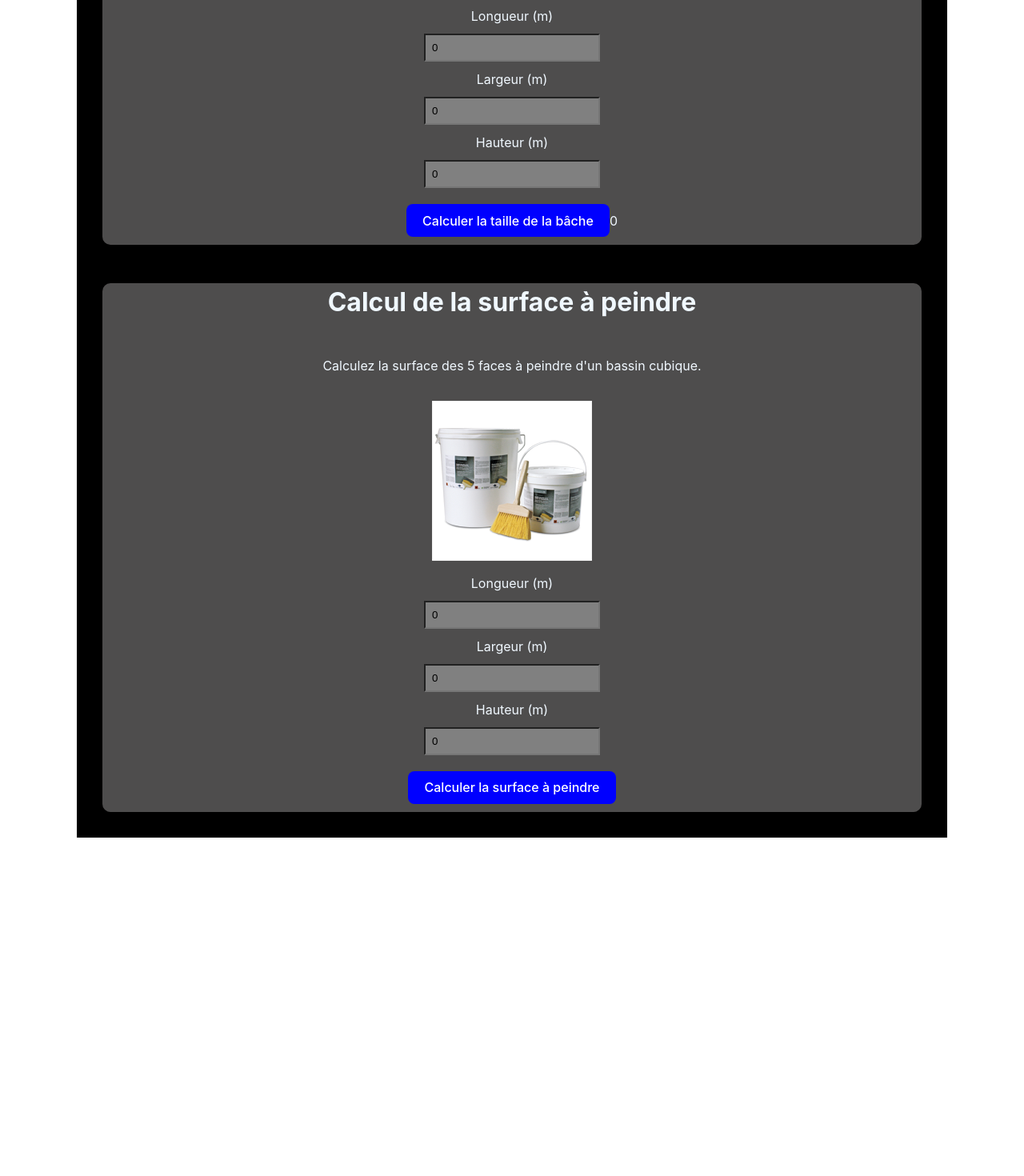
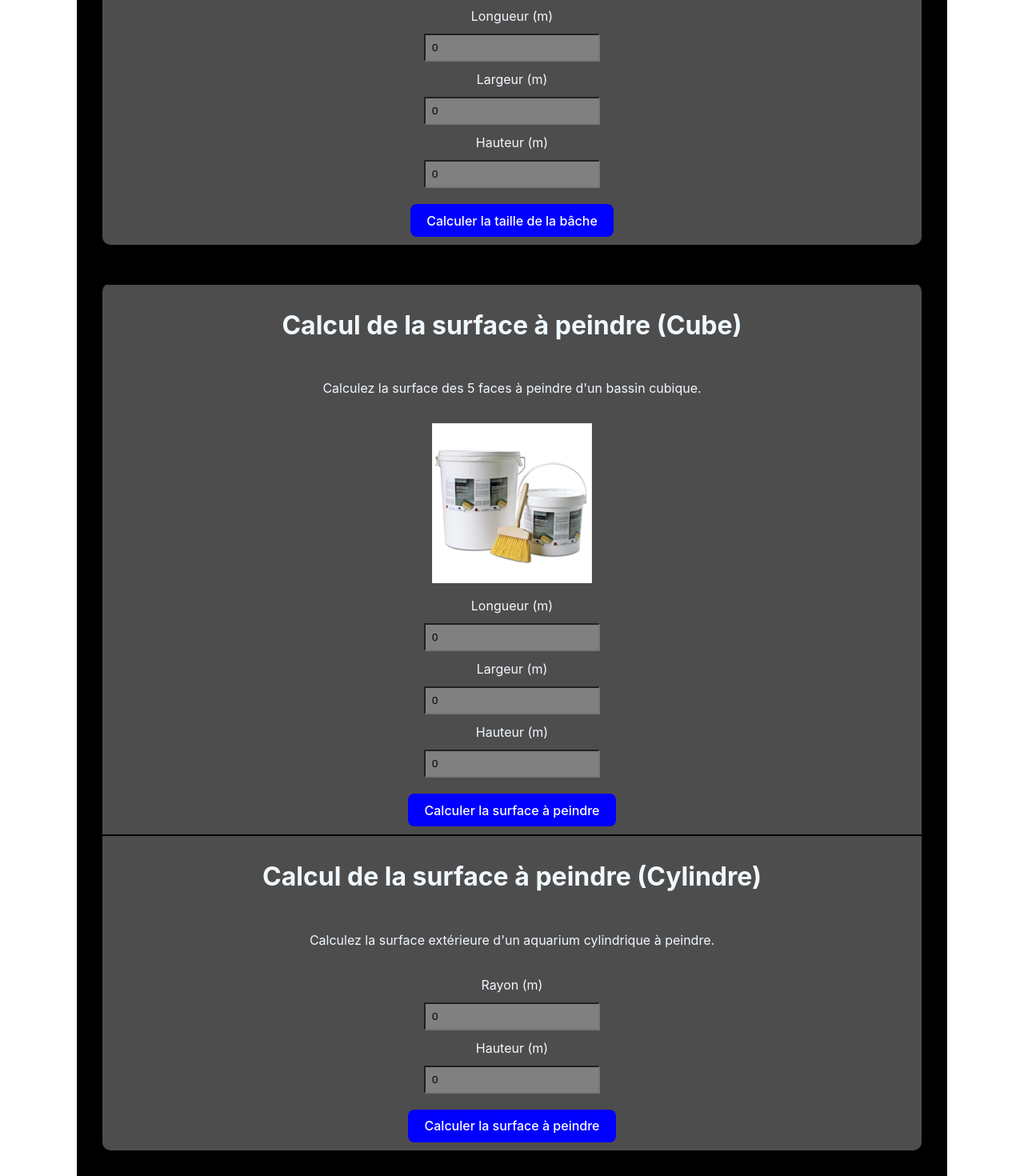
Before and after one commit to NickoDev974/AquaCalcul, a React (Vite) app: page / in a window 1280 px wide. Shown: the part 3305-4775 px from the top of the page at 80% size. Before the commit the page ends 4352 px from the top, so only its background shows below. Built offline with nearby package versions, Linux system fonts and the light colour scheme.

Commit message:
ajout surface cylindre

```diff
--- a/src/App.jsx
+++ b/src/App.jsx
@@ -39,6 +39,11 @@ function App() {
   const [paintHeight, setPaintHeight] = useState(0);
   const [surfaceToPaint, setSurfaceToPaint] = useState(null);
 
+  // États pour le calcul de la surface à peindre d'un cylindre
+  const [paintRadius, setPaintRadius] = useState(0);
+  const [paintCylHeight, setPaintCylHeight] = useState(0);
+  const [surfaceToPaintCylinder, setSurfaceToPaintCylinder] = useState(null);
+
   // Calcul du volume cubique
   const calculateCubeVolume = () => {
     const volume = (cubeLength * cubeWidth * cubeHeight) / 1000; // Conversion en litres
@@ -75,6 +80,14 @@ function App() {
     const sideSurface2 = 2 * (paintWidth * paintHeight); // 2 parois de largeur * hauteur
     const totalSurface = bottomSurface + sideSurface1 + sideSurface2;
     setSurfaceToPaint(totalSurface.toFixed(2));
+  };
+
+  // Calcul de la surface à peindre d'un cylindre
+  const calculateCylinderSurfaceToPaint = () => {
+    const lateralSurface = 2 * Math.PI * paintRadius * paintCylHeight; // Surface latérale
+    const baseSurface = 2 * Math.PI * Math.pow(paintRadius, 2); // Deux bases
+    const totalSurfaceCylinder = lateralSurface + baseSurface;
+    setSurfaceToPaintCylinder(totalSurfaceCylinder.toFixed(2));
   };
 
   return (
@@ -227,7 +240,7 @@ function App() {
         />
         <button onClick={calculateBache}>Calculer la taille de la bâche</button>
         {/* Affichage des dimensions réelles calculées */}
-        {bacheLength && bacheWidth && bacheHeight && (
+        {bacheLength > 0 && bacheWidth > 0 && bacheHeight > 0 && (
           <p>
             La taille réelle de la bâche nécessaire est de{" "}
             {(
@@ -255,7 +268,8 @@ function App() {
       </section>
       {/* Section calcul de la surface à peindre */}
       <section>
-        <h2>Calcul de la surface à peindre</h2>
+        <article>
+          <h2>Calcul de la surface à peindre (Cube)</h2>
           <p>Calculez la surface des 5 faces à peindre d'un bassin cubique.</p>
           <img src={cemaqua} alt="Pose de cemaqua" className="imgSection" />
 
@@ -286,9 +300,45 @@ function App() {
 
           {surfaceToPaint && (
             <p>
-            La surface totale à peindre est de <span>{surfaceToPaint} m²</span>.
+              La surface totale à peindre est de{" "}
+              <span>{surfaceToPaint} m²</span>.
             </p>
           )}
+        </article>
+        {/* Section calcul de la surface à peindre pour un cylindre */}
+        <article>
+          <h2>Calcul de la surface à peindre (Cylindre)</h2>
+          <p>
+            Calculez la surface extérieure d'un aquarium cylindrique à peindre.
+          </p>
+
+          <label htmlFor="paintRadius">Rayon (m)</label>
+          <input
+            id="paintRadius"
+            type="number"
+            value={paintRadius}
+            onChange={(e) => setPaintRadius(e.target.value)}
+          />
+
+          <label htmlFor="paintCylHeight">Hauteur (m)</label>
+          <input
+            id="paintCylHeight"
+            type="number"
+            value={paintCylHeight}
+            onChange={(e) => setPaintCylHeight(e.target.value)}
+          />
+
+          <button onClick={calculateCylinderSurfaceToPaint}>
+            Calculer la surface à peindre
+          </button>
+
+          {surfaceToPaintCylinder && (
+            <p>
+              La surface totale à peindre est de{" "}
+              <span>{surfaceToPaintCylinder} m²</span>.
+            </p>
+          )}
+        </article>
       </section>
     </>
   );
```
Lines whose indentation alone changed are shown as unchanged.
